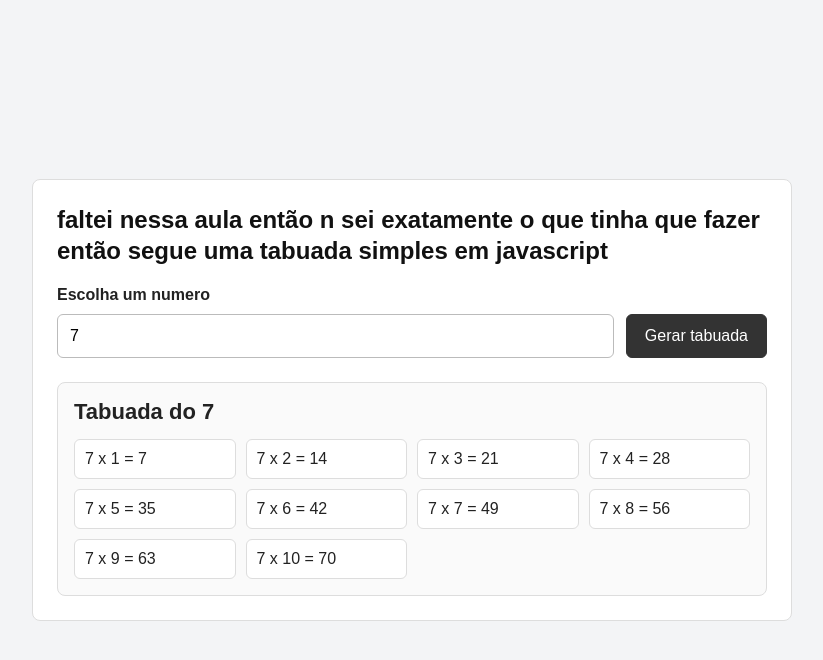
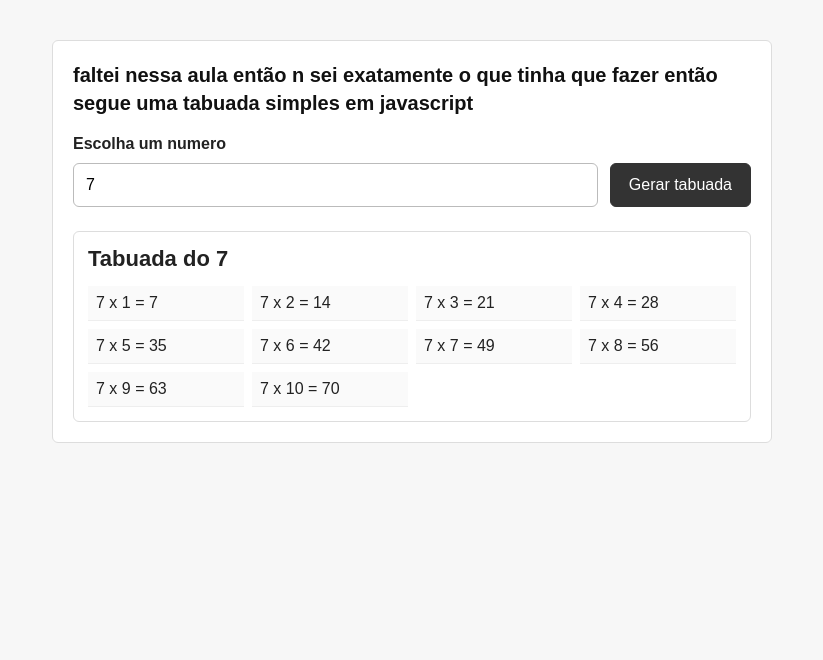
Before and after one commit to matheusgdqueiroz-del/tabuada-javascript, a plain HTML site: page index.html in a window 1280 px wide. Shown: the whole page, without its empty margins (228-1051 px from the left). Drawn offline with Linux system fonts and the light colour scheme.

Commit message:
deixa visual mais simples

```diff
--- a/index.html
+++ b/index.html
@@ -4,7 +4,7 @@
   <meta charset="UTF-8">
   <meta name="viewport" content="width=device-width, initial-scale=1.0">
   <title>Tabuada JavaScript</title>
-  <link rel="stylesheet" href="style.css">
+  <link rel="stylesheet" href="style.css?v=simples-2">
   <script src="script.js" defer></script>
 </head>
 <body>
--- a/style.css
+++ b/style.css
@@ -7,30 +7,27 @@ body {
   margin: 0;
   font-family: Arial, Helvetica, sans-serif;
   color: #222;
-  background: #f3f4f6;
+  background: #f7f7f7;
 }
 
 .app {
-  width: min(760px, calc(100% - 32px));
-  min-height: 100vh;
-  margin: 0 auto;
-  display: grid;
-  place-items: center;
-  padding: 24px 0;
+  width: min(720px, calc(100% - 32px));
+  margin: 40px auto;
 }
 
 .painel {
   width: 100%;
-  padding: 24px;
+  padding: 20px;
   border: 1px solid #ddd;
-  border-radius: 8px;
+  border-radius: 6px;
   background: #fff;
 }
 
 h1 {
-  margin: 0 0 20px;
-  font-size: 24px;
-  line-height: 1.3;
+  margin: 0 0 18px;
+  font-size: 20px;
+  line-height: 1.4;
+  font-weight: 600;
   color: #111;
 }
 
@@ -47,7 +44,7 @@ label {
 
 .controles {
   display: grid;
-  grid-template-columns: 1fr auto;
+  grid-template-columns: minmax(0, 1fr) auto;
   gap: 12px;
 }
 
@@ -78,10 +75,10 @@ button:hover {
 }
 
 .resultado {
-  padding: 16px;
+  padding: 14px;
   border: 1px solid #ddd;
-  border-radius: 8px;
-  background: #fafafa;
+  border-radius: 6px;
+  background: #fff;
 }
 
 .resultado h2 {
@@ -91,18 +88,17 @@ button:hover {
 
 ul {
   display: grid;
-  grid-template-columns: repeat(auto-fit, minmax(150px, 1fr));
-  gap: 10px;
+  grid-template-columns: repeat(auto-fit, minmax(130px, 1fr));
+  gap: 8px;
   margin: 0;
   padding: 0;
   list-style: none;
 }
 
 li {
-  padding: 10px;
-  border: 1px solid #ddd;
-  border-radius: 6px;
-  background: #fff;
+  padding: 8px;
+  border-bottom: 1px solid #eee;
+  background: #fafafa;
   font-size: 16px;
 }
 
```
